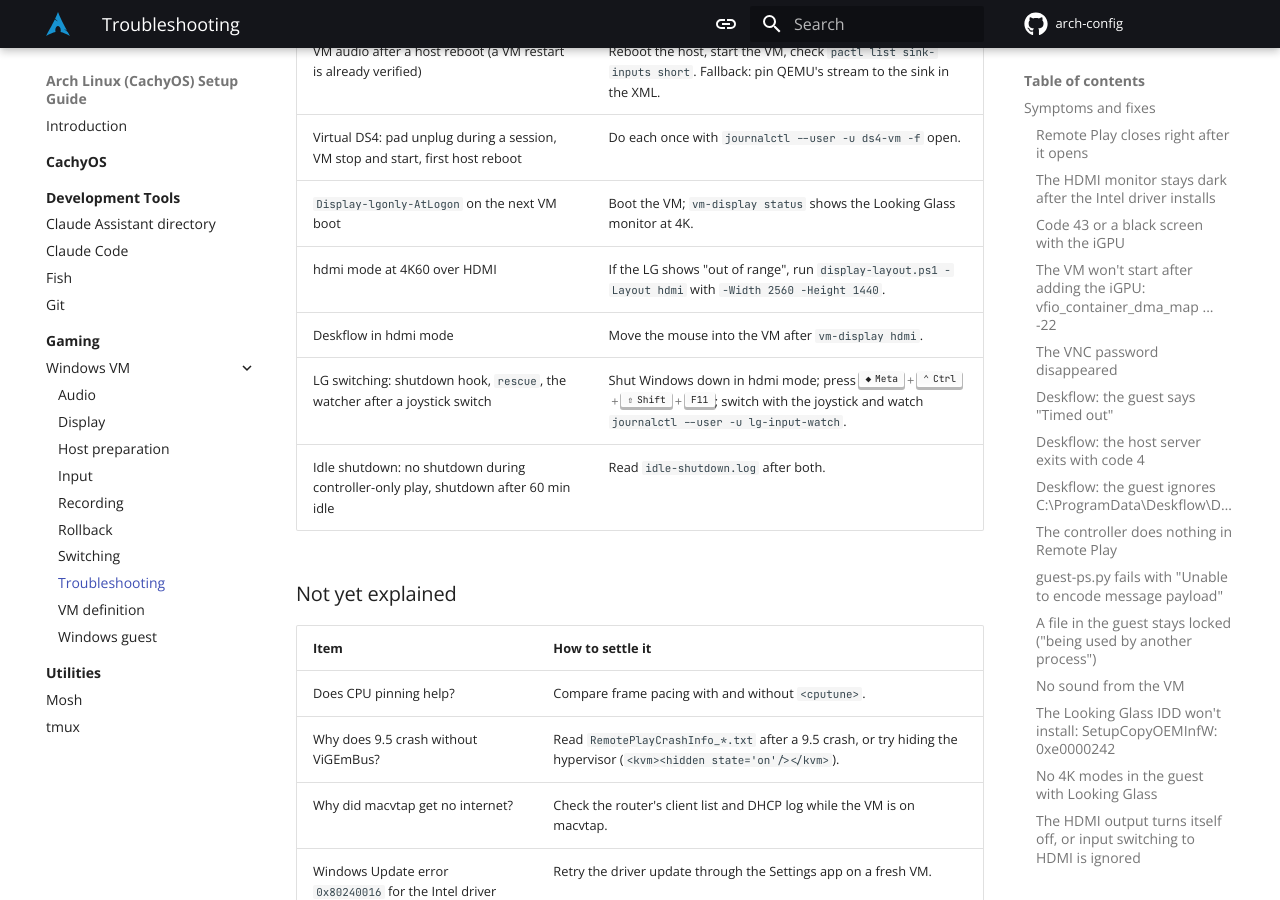
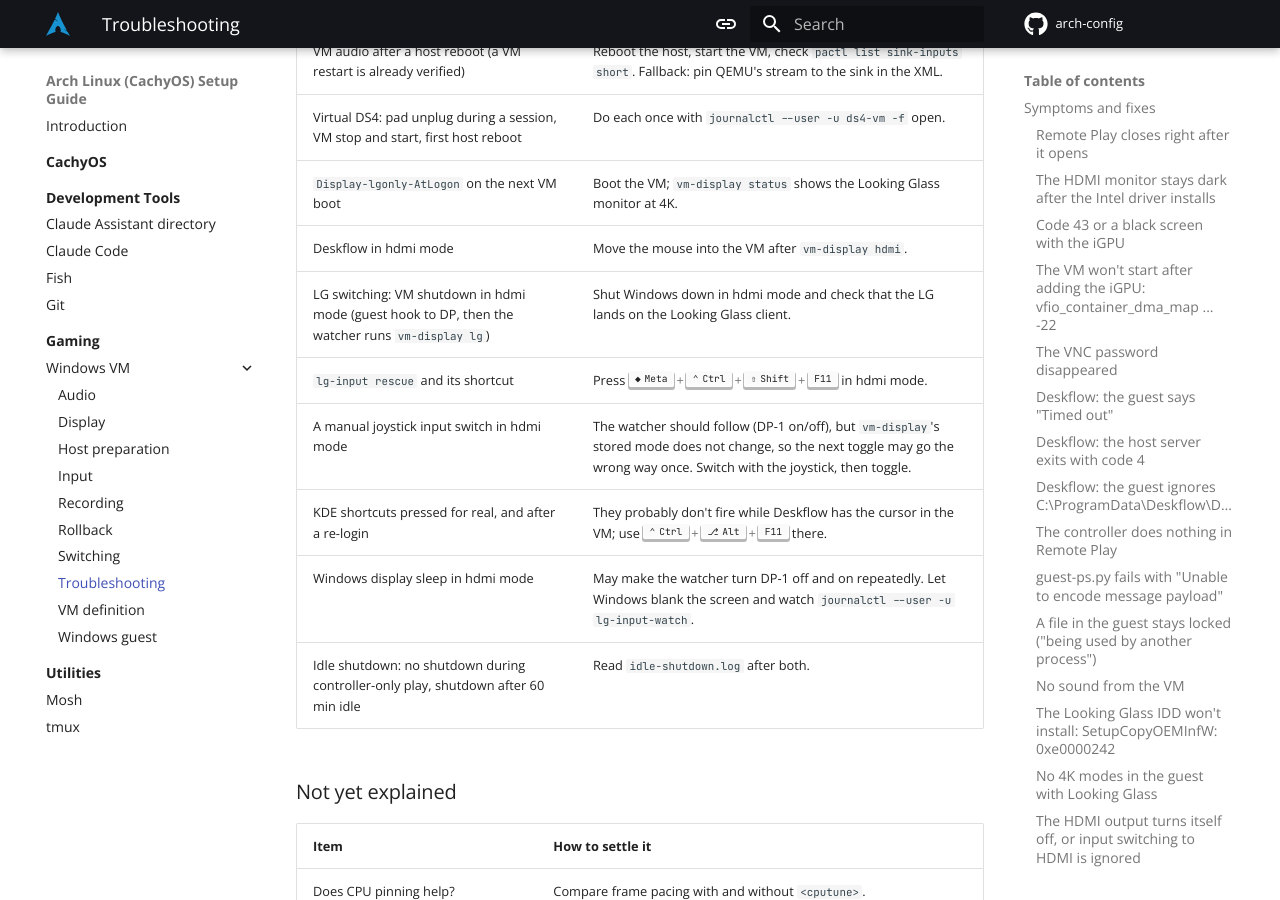
Before and after one commit to tahmidul612/arch-config, an MkDocs documentation site: the page built from docs/Gaming/Windows VM/troubleshooting.md, in a window 1280 px wide and 900 px high, scrolled down 9072 px. Built offline with MkDocs 1.6.1 and Material for MkDocs 9.7.7, drawn with Linux system fonts in a browser that asks for light colours; plug-ins that fetch from the network failed and are left out; comment, search, counter and statistics services are not loaded.

Commit message:
docs(gaming): add the input-switching open items
Co-Authored-By: Claude Opus 5.5 <noreply@anthropic.com>
Claude-Session: https://claude.ai/code/session_01DfNZy9SoErAviNSvjkmLPj

```diff
--- a/docs/Gaming/Windows VM/troubleshooting.md
+++ b/docs/Gaming/Windows VM/troubleshooting.md
@@ -210,9 +210,12 @@ Each with the test that would settle it. Status as of 2026-11-21.
 | VM audio after a host reboot (a VM restart is already verified) | Reboot the host, start the VM, check `pactl list sink-inputs short`. Fallback: pin QEMU's stream to the sink in the XML. |
 | Virtual DS4: pad unplug during a session, VM stop and start, first host reboot | Do each once with `journalctl --user -u ds4-vm -f` open. |
 | `Display-lgonly-AtLogon` on the next VM boot | Boot the VM; `vm-display status` shows the Looking Glass monitor at 4K. |
-| hdmi mode at 4K60 over HDMI | If the LG shows "out of range", run `display-layout.ps1 -Layout hdmi` with `-Width 2560 -Height 1440`. |
 | Deskflow in hdmi mode | Move the mouse into the VM after `vm-display hdmi`. |
-| LG switching: shutdown hook, `rescue`, the watcher after a joystick switch | Shut Windows down in hdmi mode; press ++meta+ctrl+shift+f11++; switch with the joystick and watch `journalctl --user -u lg-input-watch`. |
+| LG switching: VM shutdown in hdmi mode (guest hook to DP, then the watcher runs `vm-display lg`) | Shut Windows down in hdmi mode and check that the LG lands on the Looking Glass client. |
+| `lg-input rescue` and its shortcut | Press ++meta+ctrl+shift+f11++ in hdmi mode. |
+| A manual joystick input switch in hdmi mode | The watcher should follow (DP-1 on/off), but `vm-display`'s stored mode does not change, so the next toggle may go the wrong way once. Switch with the joystick, then toggle. |
+| KDE shortcuts pressed for real, and after a re-login | They probably don't fire while Deskflow has the cursor in the VM; use ++ctrl+alt+f11++ there. |
+| Windows display sleep in hdmi mode | May make the watcher turn DP-1 off and on repeatedly. Let Windows blank the screen and watch `journalctl --user -u lg-input-watch`. |
 | Idle shutdown: no shutdown during controller-only play, shutdown after 60 min idle | Read `idle-shutdown.log` after both. |
 
 ### Not yet explained
```
